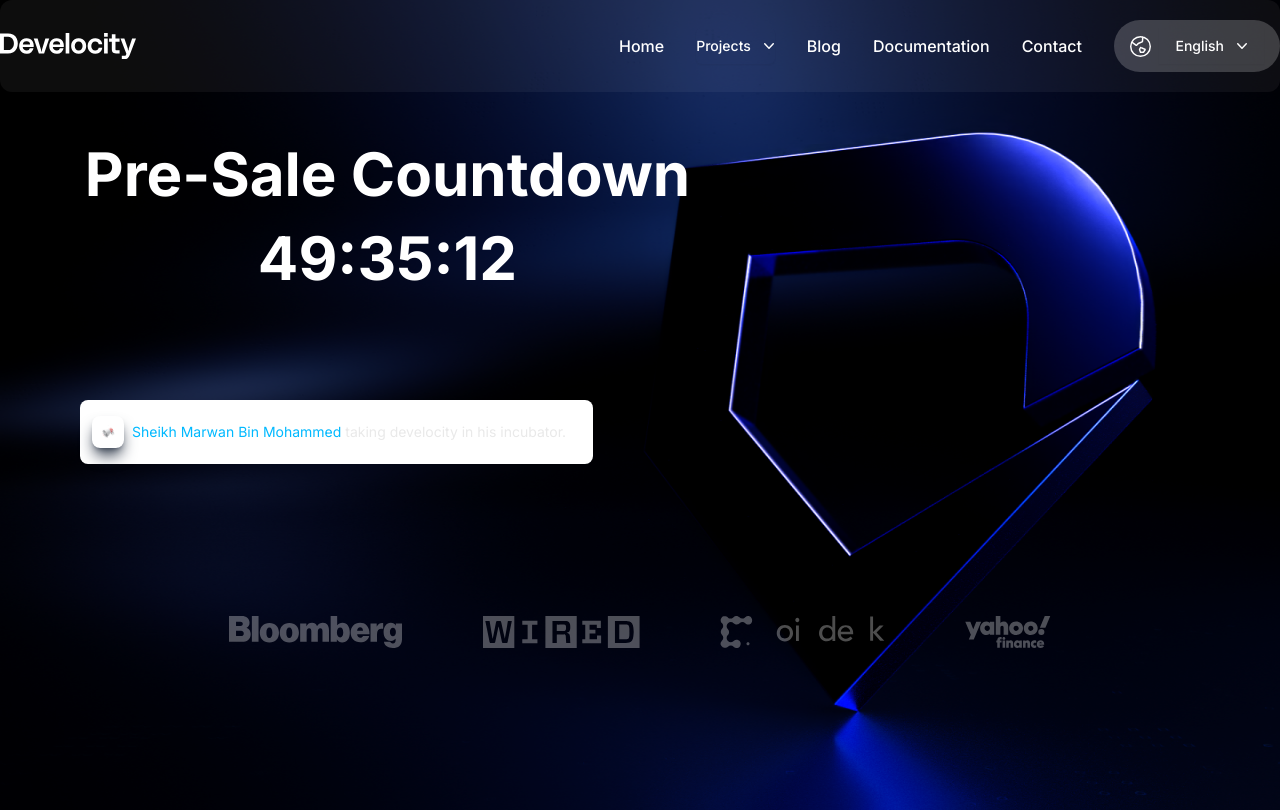
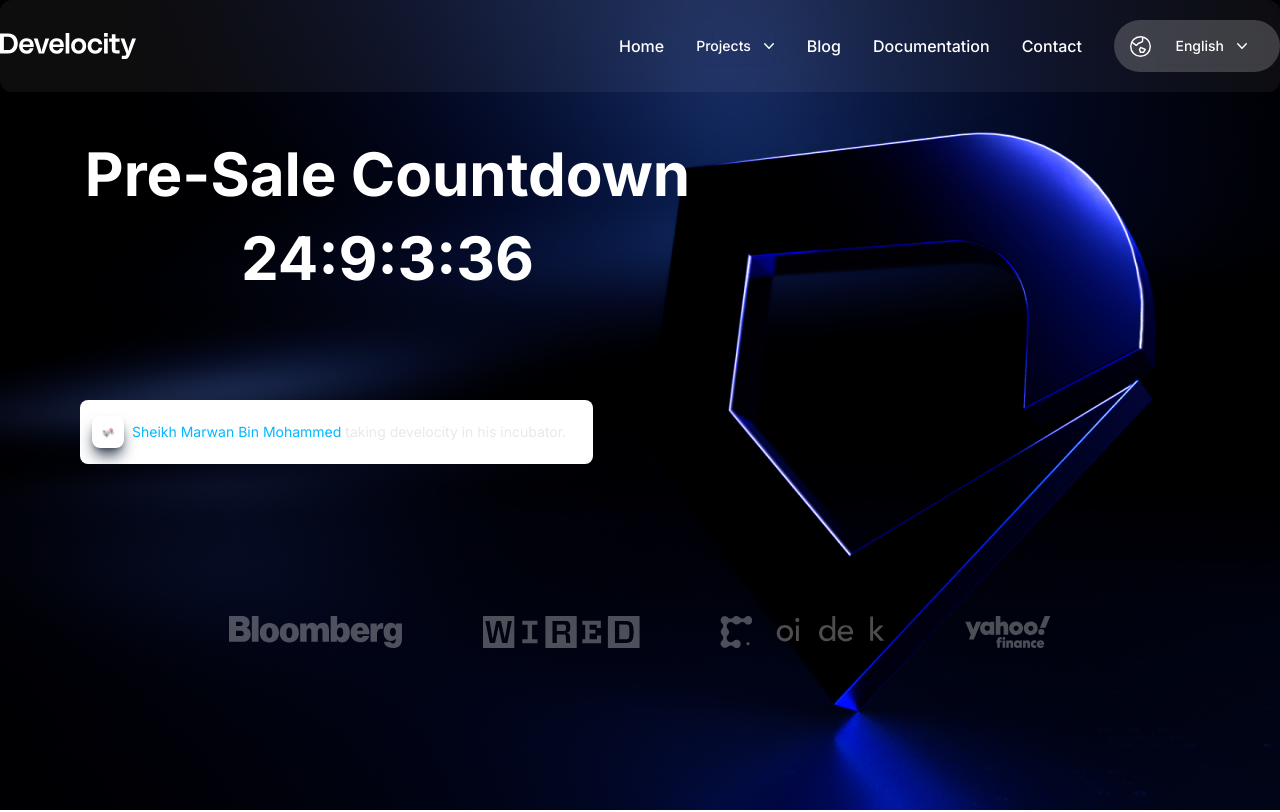
Before and after one commit to moussa32/develocity-finance, a React (Vite) app: page / in a window 1280 px wide. Shown: the top 812 px of the page. Built offline with nearby package versions, Linux system fonts and the light colour scheme.

Commit message:
finished add pre sale countdown

```diff
--- a/src/modules/Homepage/components/Header.jsx
+++ b/src/modules/Homepage/components/Header.jsx
@@ -5,21 +5,49 @@ import WiredIcon from "../../../../src/assets/images/WIRED.svg";
 import CoindeskIcons from "../../../../src/assets/images/Coindesk.svg";
 import YahooFinanceIcons from "../../../../src/assets/images/YahooFinance.svg";
 import Loudspeaker from "../../../../src/assets/images/loudspeaker.svg";
+import { useEffect, useState } from "react";
 
 export default function Header() {
+  const calculateTimeLeft = () => {
+    let year = new Date().getFullYear();
+    let difference = +new Date(`2/10/${year}`) - +new Date();
+
+    let timeLeft = {};
+
+    if (difference > 0) {
+      timeLeft = {
+        days: Math.floor(difference / (1000 * 60 * 60 * 24)),
+        hours: Math.floor((difference / (1000 * 60 * 60)) % 24),
+        minutes: Math.floor((difference / 1000 / 60) % 60),
+        seconds: Math.floor((difference / 1000) % 60)
+      };
+    }
+
+    return timeLeft;
+  }
+  const [timeLeft, setTimeLeft] = useState(calculateTimeLeft());
+
+  useEffect(() => {
+    const timer = setTimeout(() => {
+      setTimeLeft(calculateTimeLeft());
+    }, 1000);
+
+    return () => clearTimeout(timer);
+  });
+
   return (
     <div className="relative main-bg bg-center bg-no-repeat text-center overflow-hidden w-full md:bg-cover md:bg-right md:text-left md:h-[810px]">
       <img src={LadingHeaderBG} className="absolute h-full w-full z-0" />
       <div className="fixed w-full z-40">
-        <Navbar background={'bg-opacity-5 bg-white'} />
+        <Navbar background={"bg-opacity-5 bg-white"} />
       </div>
       <div className="container mx-auto text-white mt-36 z-20 flex flex-col">
-        <div className="ml-20 w-[300%] md:w-[615px] z-20">
+        <div className="ml-20 w-50 md:w-[615px] z-20">
           <h2 className="md:text-6xl text-4xl text-center  font-bold mb-6">
             Pre-Sale Countdown
           </h2>
           <h2 className="md:text-6xl text-4xl text-center font-bold my-6">
-            49:35:12
+            {`${timeLeft.days}:${timeLeft.hours}:${timeLeft.minutes}:${timeLeft.seconds}`}
           </h2>
           <div className="mt-28 h-16 bg-white rounded-lg w-5/6 flex items-center">
             <div className="ml-3 p-2 rounded-lg shadow-lg shadow-gray-700">
```
